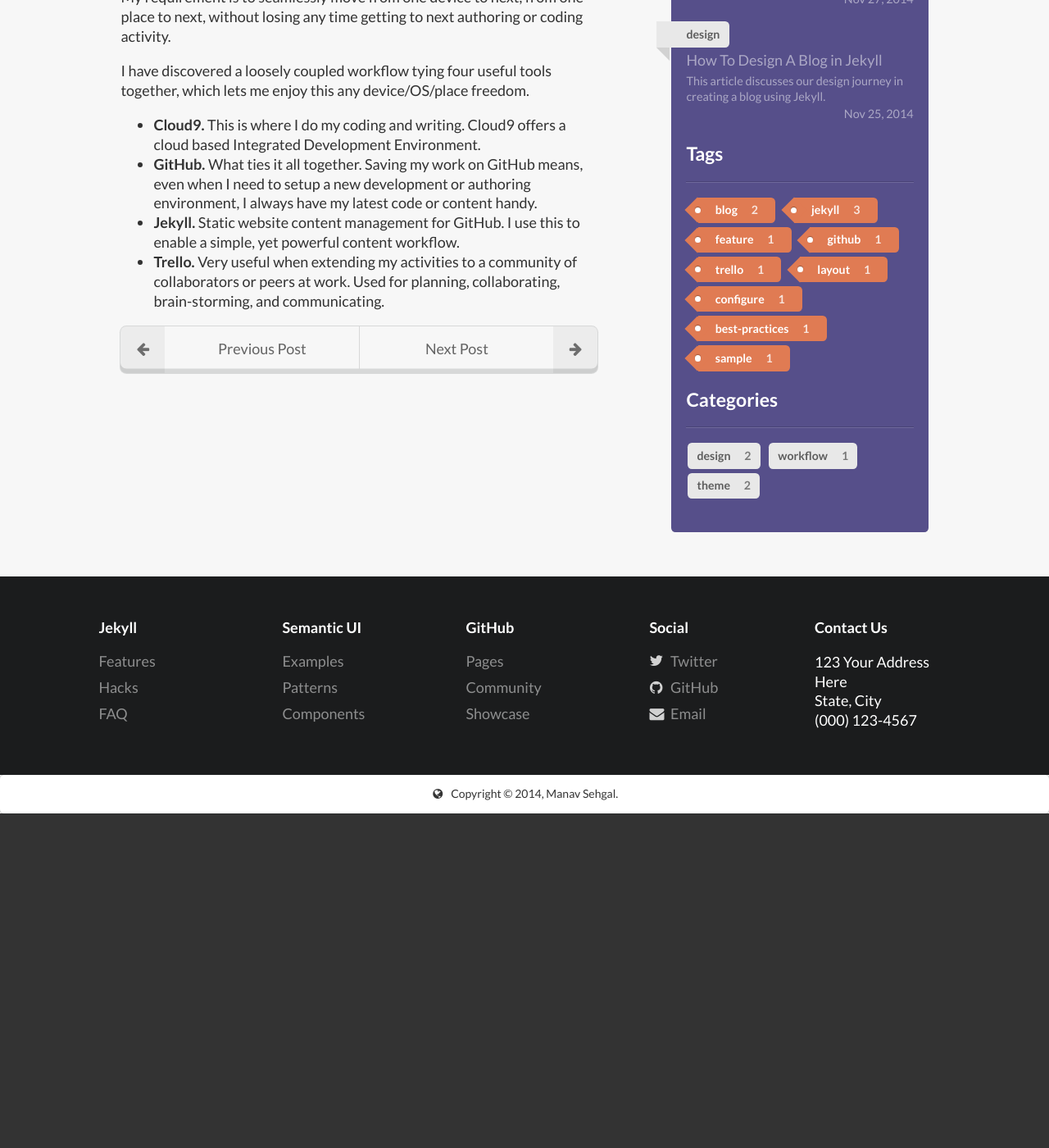
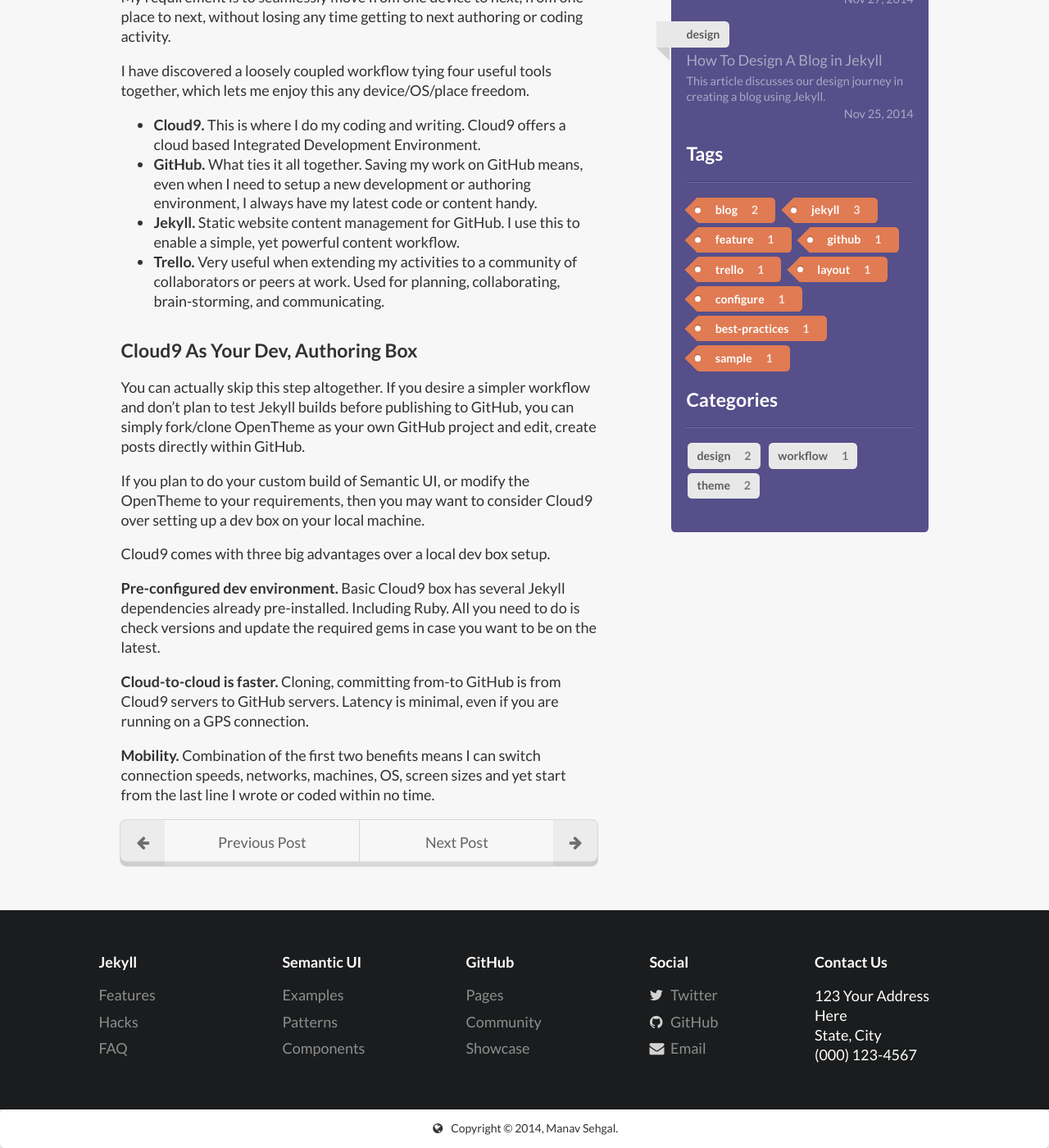
Before and after one commit to manavsehgal/opentheme, a Jekyll site: the page built from _posts/blog/2014-11-26-open-cloud-based-workflow-for-designing-your-website.md, in a window 1280 px wide and 1400 px high, scrolled down 977 px. Shown: the whole window at 82% size. Built offline with Jekyll 4.4.1, drawn with Linux system fonts in a browser that asks for light colours; nearby versions of some CDN libraries; before the commit the page ends 1969 px from its top, so only the background shows below that.

Commit message:
Posts updated

```diff
--- a/_posts/blog/2014-11-26-open-cloud-based-workflow-for-designing-your-website.md
+++ b/_posts/blog/2014-11-26-open-cloud-based-workflow-for-designing-your-website.md
@@ -21,3 +21,23 @@
 - **GitHub.** What ties it all together. Saving my work on GitHub means, even when I need to setup a new development or authoring environment, I always have my latest code or content handy.
 - **Jekyll.** Static website content management for GitHub. I use this to enable a simple, yet powerful content workflow.
 - **Trello.** Very useful when extending my activities to a community of collaborators or peers at work. Used for planning, collaborating, brain-storming, and communicating.
+
+### Cloud9 As Your Dev, Authoring Box
+
+You can actually skip this step altogether.
+If you desire a simpler workflow and don't plan to test Jekyll builds before publishing to GitHub,
+you can simply fork/clone OpenTheme as your own GitHub project and edit, create posts directly within GitHub.
+
+If you plan to do your custom build of Semantic UI, or modify the OpenTheme to your requirements,
+then you may want to consider Cloud9 over setting up a dev box on your local machine.
+
+Cloud9 comes with three big advantages over a local dev box setup.
+
+**Pre-configured dev environment.** Basic Cloud9 box has several Jekyll dependencies already pre-installed.
+Including Ruby. All you need to do is check versions and update the required gems in case you want to be on the latest.
+
+**Cloud-to-cloud is faster.** Cloning, committing from-to GitHub is from Cloud9 servers to GitHub servers.
+Latency is minimal, even if you are running on a GPS connection.
+
+**Mobility.** Combination of the first two benefits means I can switch connection speeds, networks, machines, OS,
+screen sizes and yet start from the last line I wrote or coded within no time.
```
Also changed, not shown: _posts/blog/2014-11-25-how-to-design-a-blog-in-jekyll.md (+13 -3 lines).
